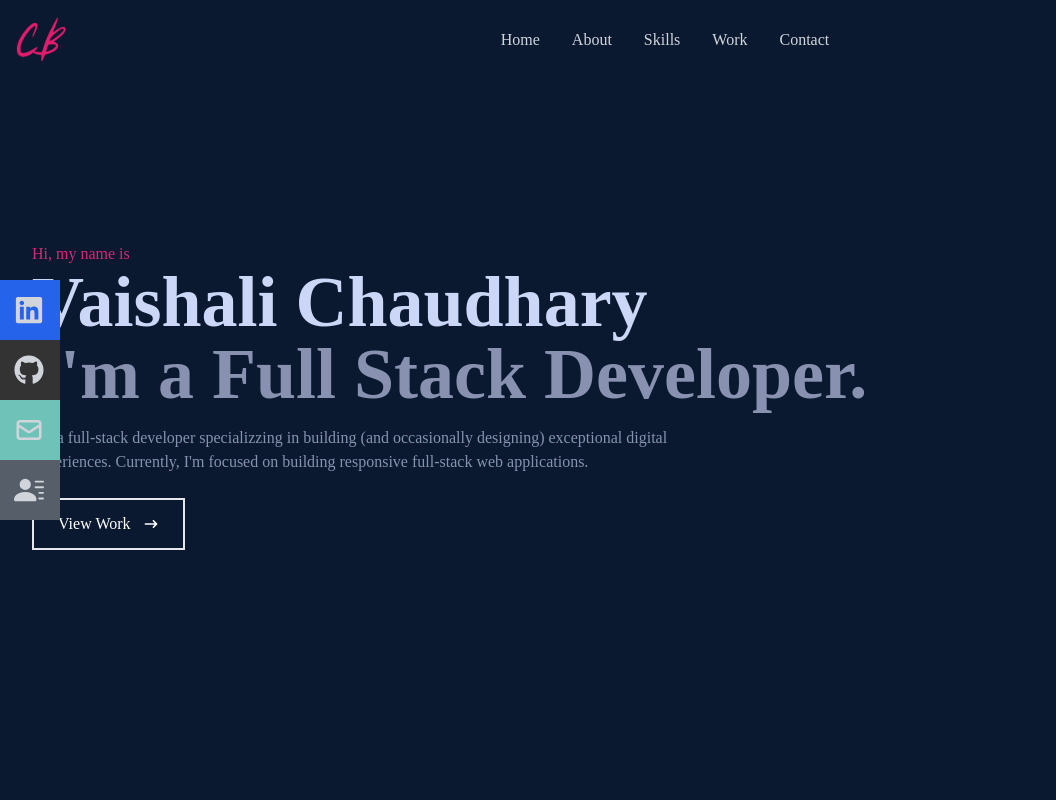
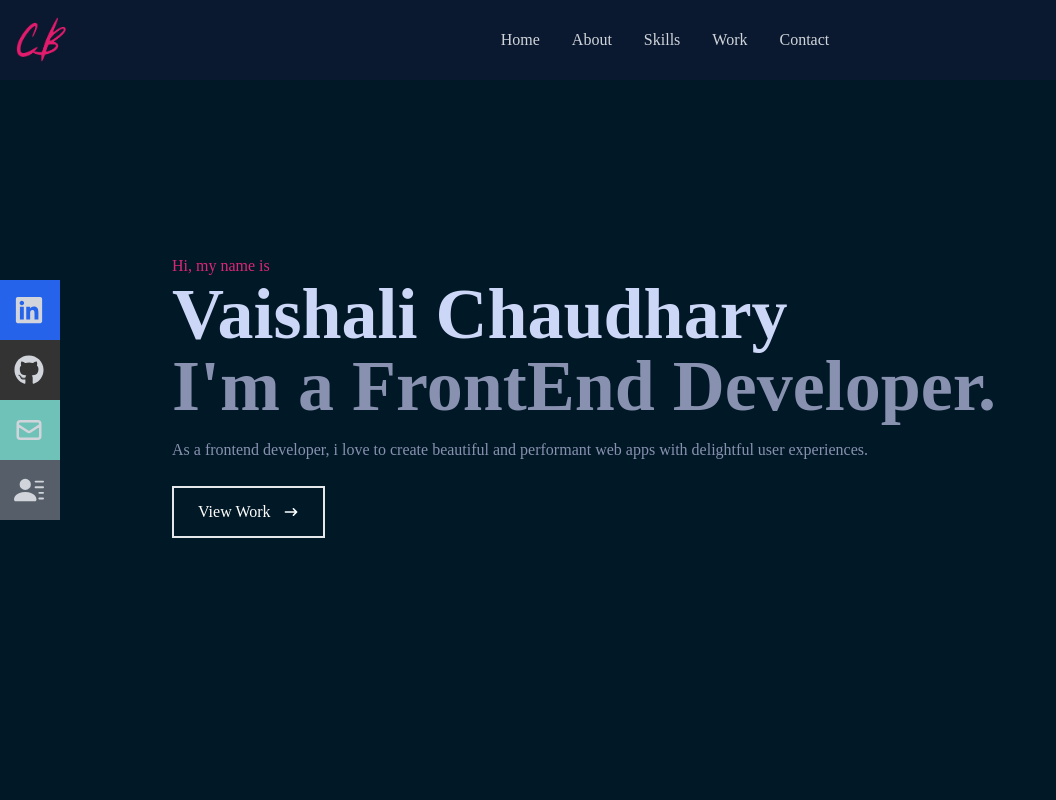
Before and after one commit to vaishali023/portfolio, a React (Create React App) app in the folder portfolio/: page / in a window 1280 px wide. Shown: the top 800 px of the page, without its empty margins (0-1056 px from the left). Built offline with nearby package versions, Linux system fonts and the light colour scheme.

Commit message:
Update Home Component

```diff
--- a/portfolio/src/components/Home.jsx
+++ b/portfolio/src/components/Home.jsx
@@ -3,17 +3,17 @@ import { HiArrowNarrowRight } from 'react-icons/hi';
 
 const Home = () => {
   return (
-    <div name='home' className=' w-full h-screen bg-[#0a192f]'>
+    <div name='home' className='w-full h-screen bg-[#011826]'>
 
       {/* Container */}
-      <div className='max-w-[1000px] max-auto px-8 flex flex-col justify-center h-full'>
+      <div className='max-w-[1000px] mx-auto px-8 flex flex-col justify-center h-full'>
         <p className='text-pink-600'>Hi, my name is</p>
         <h1 className='text-4xl sm:text-7xl font-bold text-[#ccd6f6]'>Vaishali Chaudhary</h1>
         <h2 className='text-4xl sm:text-7xl font-bold text-[#8892b0]'>
-          I'm a Full Stack Developer.
+          I'm a FrontEnd Developer.
         </h2>
-            <p className='text-[#8892b0] py-4 max-w-[700px]'>I'm a full-stack developer specializzing in building (and occasionally
-            designing) exceptional digital experiences. Currently, I'm focused on building responsive full-stack web applications.</p>
+            <p className='text-[#8892b0] py-4 max-w-[700px]'>As a frontend developer, i love to create beautiful
+             and performant web apps with delightful user experiences.</p>
          <div>
             <button className='text-white group border-2 px-6 py-3 my-2 flex items-center hover:bg-pink-600 hover:border-pink-600'>
                 View Work
```
